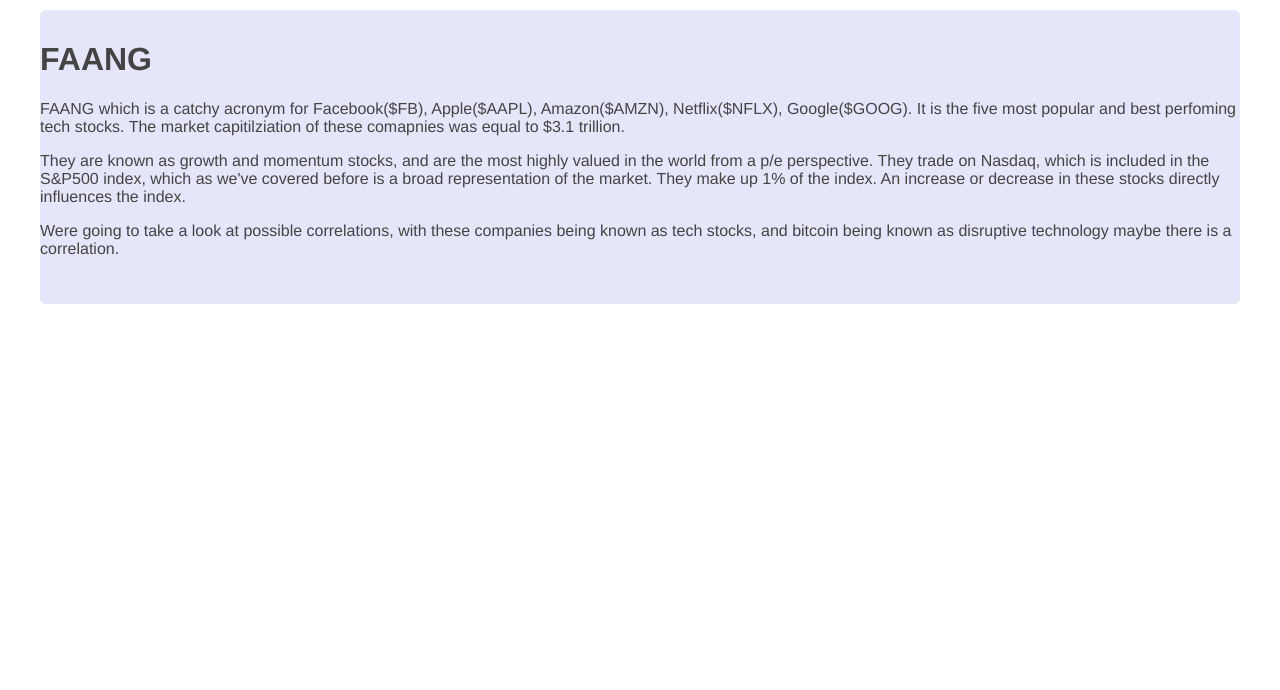
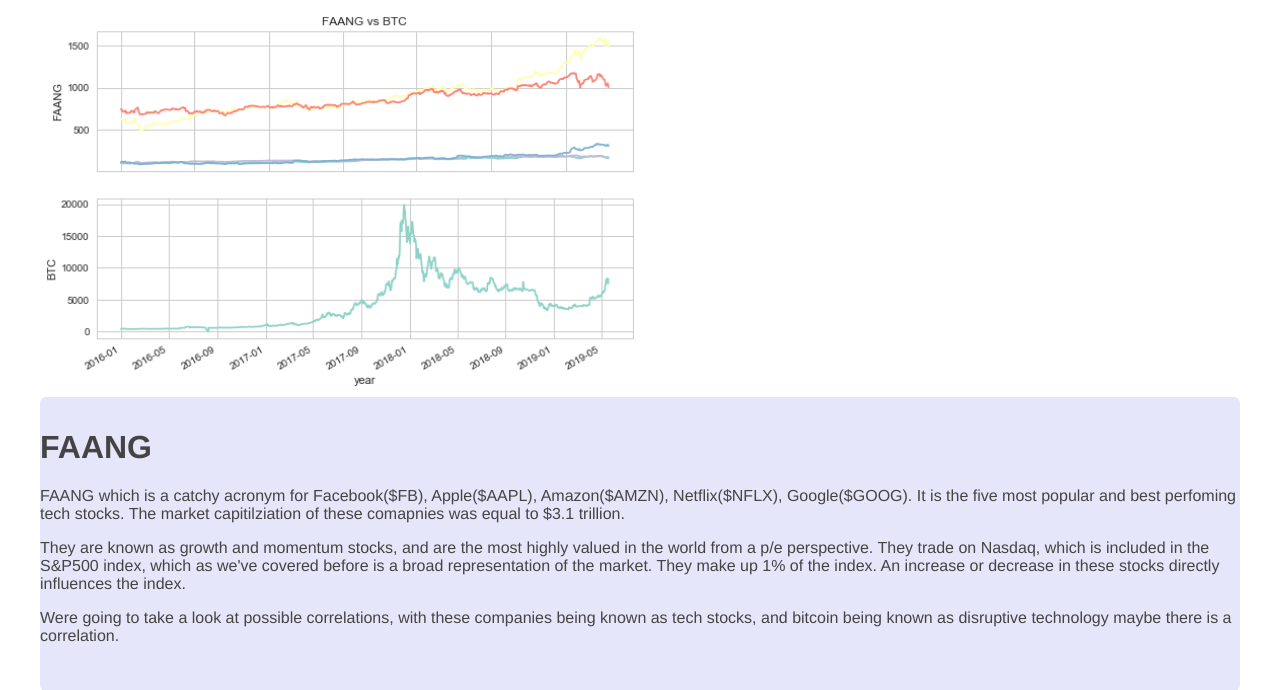
Before and after one commit to hilljtm/Correlations, a Flask app: page /faang in a window 1280 px wide. Shown: the part 35-725 px from the top of the page. Run offline with Flask 2, Linux system fonts and the light colour scheme.

Commit message:
plot rendered on faang html

```diff
--- a/faang.py
+++ b/faang.py
@@ -7,7 +7,7 @@
 import seaborn as sns
 import config
 
-style.use('seaborn')
+style.use('seaborn-whitegrid')
 
 quandl.ApiConfig.api_key = config.api_key
 
@@ -42,5 +42,5 @@
 fig.autofmt_xdate()
 plt.xlabel('year')
 plt.ylabel('BTC')
-#plt.savefig('faang_btc.png', facecolor='w', edgecolor='w', bbox_inches='tight')
+plt.savefig('faang_btc.png', facecolor='w', edgecolor='w', bbox_inches='tight')
 plt.show()
--- a/static/css/main.css
+++ b/static/css/main.css
@@ -100,6 +100,11 @@
     height:75%;
 }
 
+img[src="/static/faang_btc.png"] {
+    width: 50%;
+    height: 75%
+}
+
 h2 {
     font-size: 3em;
     margin-top: 40px;
--- a/templates/faang.html
+++ b/templates/faang.html
@@ -1,6 +1,7 @@
 {% extends "layout.html" %}
 {% block content %}
 
+<img id="faang" , src="/static/faang_btc.png" alt="faang">
 <div class="faang">
     <h1>FAANG</h1>
     <p> FAANG which is a catchy acronym for Facebook($FB), Apple($AAPL), Amazon($AMZN), Netflix($NFLX), Google($GOOG). It is the five most popular and best perfoming tech stocks. The market capitilziation of these comapnies was equal to $3.1 trillion. </p>
```
Also changed, not shown: static/faang_btc.png (added).
